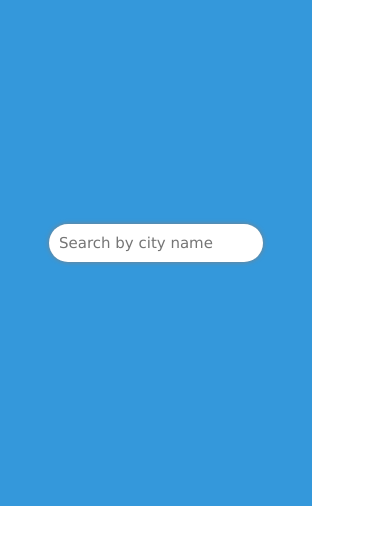
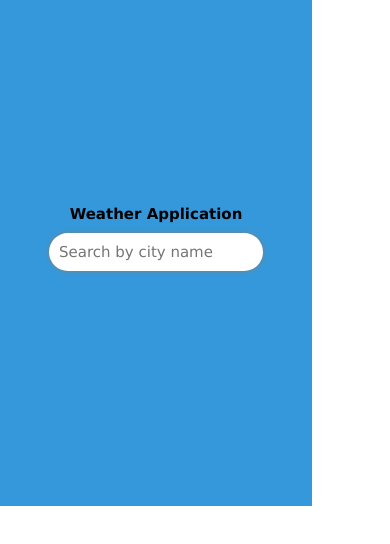
Before and after one commit to Rizwa12/JavaScript, a plain HTML site: page 30.Assignment Weather App/index.html in a window 390 px wide. Drawn offline with Linux system fonts and the light colour scheme.

Commit message:
weather app

```diff
--- a/30.Assignment Weather App/index.html
+++ b/30.Assignment Weather App/index.html
@@ -55,6 +55,9 @@ main {
     align-items: center;
     flex-direction: column;
 }
+h1{
+    font-size: 15px;
+}
 
  .row {
     display: flex;
@@ -84,6 +87,9 @@ main {
 
 <body>
   <main>
+    <h1>
+        Weather Application
+    </h1>
     <div class="row" style="text-align: center;">
         <form action="">
             <input type="search" id="search" placeholder="Search by city name">
```
